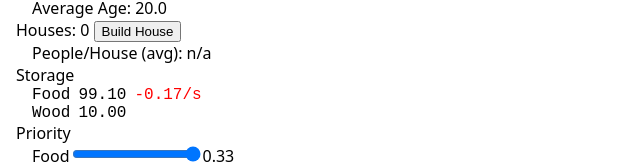
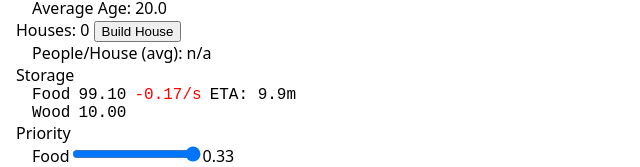
Before and after one commit to tylerschloesser/sim-v6, a React app in the folder packages/app/: page / in a window 1280 px wide. Shown: the part 135-302 px from the top of the page, without its empty margins (0-640 px from the left). Built offline with nearby package versions, Linux system fonts and the light colour scheme; the HTML template or start-up script is replaced by a standard one.

Commit message:
add storage eta

```diff
--- a/packages/app/src/home.module.scss
+++ b/packages/app/src/home.module.scss
@@ -4,7 +4,7 @@
 
 .storage {
   display: grid;
-  grid-template-columns: repeat(3, min-content);
+  grid-template-columns: repeat(4, min-content);
 
   font-family: monospace;
 
@@ -15,3 +15,7 @@
   --green: green;
   --red: red;
 }
+
+.eta {
+  white-space: nowrap;
+}
--- a/packages/app/src/home.tsx
+++ b/packages/app/src/home.tsx
@@ -92,19 +92,40 @@ interface DiffProps {
   diff: number
 }
 
-function Diff({ diff }: DiffProps) {
+function Diff({ value, diff }: DiffProps) {
   const fixed = Math.abs(diff).toFixed(2)
   if (fixed === '0.00') {
-    return <span></span>
+    return (
+      <>
+        <span />
+        <span />
+      </>
+    )
   }
 
   const color = `var(--${diff < 0 ? 'red' : 'green'})`
+
+  const eta = diff >= 0 ? null : value / diff
+
   return (
-    <span style={{ color }}>
-      {diff > 0 ? '+' : '-'}
-      {fixed}/s
-    </span>
+    <>
+      <span style={{ color }}>
+        {diff > 0 ? '+' : '-'}
+        {fixed}/s
+      </span>
+      <span className={styles.eta}>
+        {eta && <>ETA: {formatStorageEta(eta)}</>}
+      </span>
+    </>
   )
+}
+
+function formatStorageEta(eta: number) {
+  eta = Math.abs(eta)
+  if (eta > 60) {
+    return `${(eta / 60).toFixed(1)}m`
+  }
+  return `${eta.toFixed(0)}s`
 }
 
 interface StorageValueProps {
```
